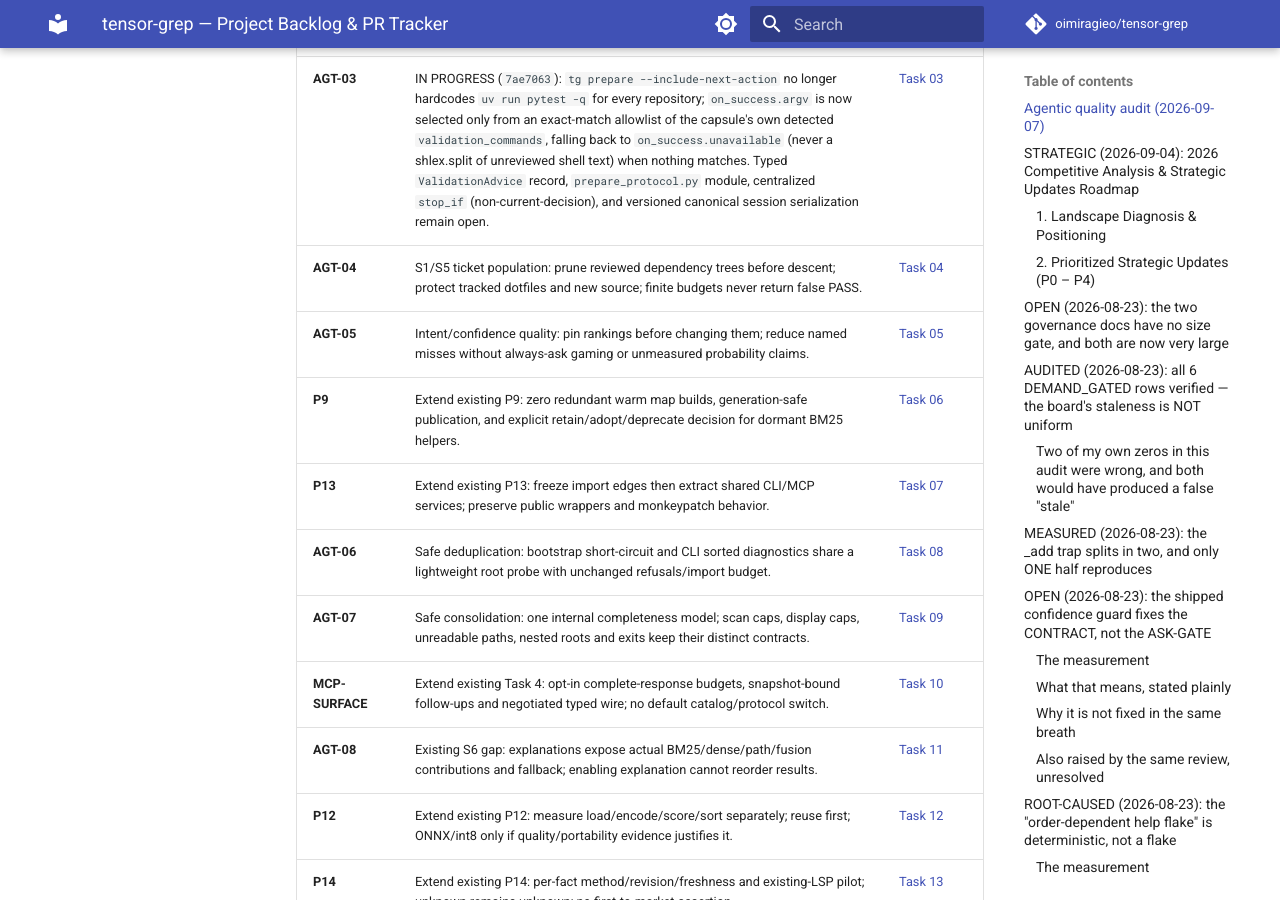
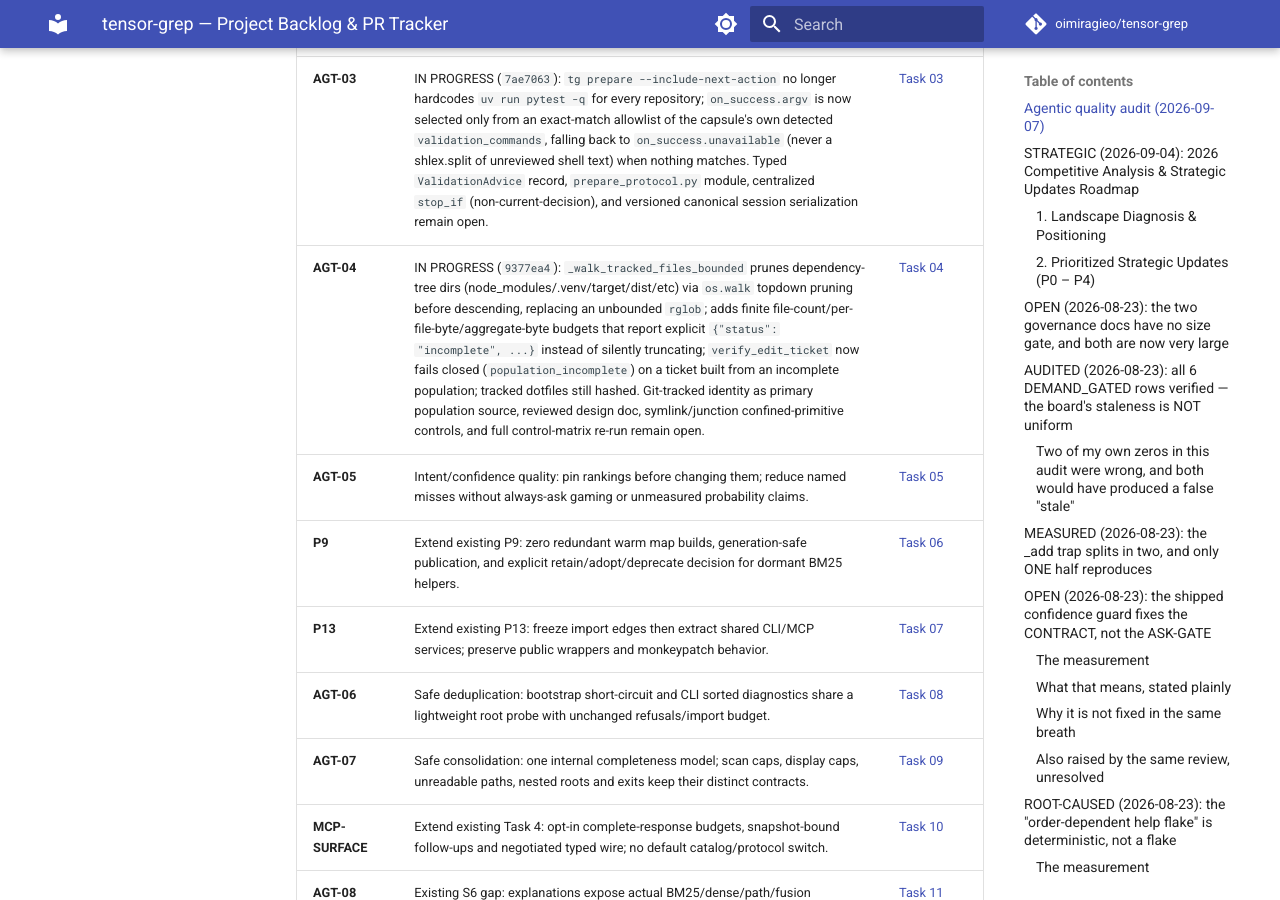
Before and after one commit to oimiragieo/tensor-grep, an MkDocs documentation site: the page built from docs/BACKLOG.md, in a window 1280 px wide and 900 px high, scrolled down 677 px. Built offline with MkDocs 1.6.1 and Material for MkDocs 9.7.7, drawn with Linux system fonts in a browser that asks for light colours; comment, search, counter and statistics services are not loaded; some of the changed text lies outside the part shown.

Commit message:
docs(backlog): flip AGT-04 to reflect shipped bounded population fix, cite 9377ea4
Co-Authored-By: Claude Sonnet 5 <noreply@anthropic.com>
Claude-Session: https://claude.ai/code/session_01WqGN9azYYd4Kvoqyv2MqwT

```diff
--- a/docs/BACKLOG.md
+++ b/docs/BACKLOG.md
@@ -10,7 +10,7 @@
 | **AGT-01** | IN PROGRESS (`dd3c594`): `wrong_confident_primary` autonomous-risk metric + additive summary rate shipped. Outcome-identity joins, holdout manifest curation, and cargo-test-fit-vs-verified-success distinction remain open. | [Task 01](plans/2026-09-07-agentic-quality-simplification.md#task-01) |
 | **AGT-02** | IN PROGRESS (`611ca8d`): refresh no longer clobbers a decision published mid-race (re-reads on-disk `last_prepare` inside the publication lock instead of a pre-lock snapshot). Versioned `decision_generation`/`decision_freshness` metadata, historical/unknown freshness states, and changed-content-retains-history behavior remain open. | [Task 02](plans/2026-09-07-agentic-quality-simplification.md#task-02) |
 | **AGT-03** | IN PROGRESS (`7ae7063`): `tg prepare --include-next-action` no longer hardcodes `uv run pytest -q` for every repository; `on_success.argv` is now selected only from an exact-match allowlist of the capsule's own detected `validation_commands`, falling back to `on_success.unavailable` (never a shlex.split of unreviewed shell text) when nothing matches. Typed `ValidationAdvice` record, `prepare_protocol.py` module, centralized `stop_if` (non-current-decision), and versioned canonical session serialization remain open. | [Task 03](plans/2026-09-07-agentic-quality-simplification.md#task-03) |
-| **AGT-04** | S1/S5 ticket population: prune reviewed dependency trees before descent; protect tracked dotfiles and new source; finite budgets never return false PASS. | [Task 04](plans/2026-09-07-agentic-quality-simplification.md#task-04) |
+| **AGT-04** | IN PROGRESS (`9377ea4`): `_walk_tracked_files_bounded` prunes dependency-tree dirs (node_modules/.venv/target/dist/etc) via `os.walk` topdown pruning before descending, replacing an unbounded `rglob`; adds finite file-count/per-file-byte/aggregate-byte budgets that report explicit `{"status": "incomplete", ...}` instead of silently truncating; `verify_edit_ticket` now fails closed (`population_incomplete`) on a ticket built from an incomplete population; tracked dotfiles still hashed. Git-tracked identity as primary population source, reviewed design doc, symlink/junction confined-primitive controls, and full control-matrix re-run remain open. | [Task 04](plans/2026-09-07-agentic-quality-simplification.md#task-04) |
 | **AGT-05** | Intent/confidence quality: pin rankings before changing them; reduce named misses without always-ask gaming or unmeasured probability claims. | [Task 05](plans/2026-09-07-agentic-quality-simplification.md#task-05) |
 | **P9** | Extend existing P9: zero redundant warm map builds, generation-safe publication, and explicit retain/adopt/deprecate decision for dormant BM25 helpers. | [Task 06](plans/2026-09-07-agentic-quality-simplification.md#task-06) |
 | **P13** | Extend existing P13: freeze import edges then extract shared CLI/MCP services; preserve public wrappers and monkeypatch behavior. | [Task 07](plans/2026-09-07-agentic-quality-simplification.md#task-07) |
```
Also changed, not shown: docs/TASK_BOARD.md (+1 -1 lines).
